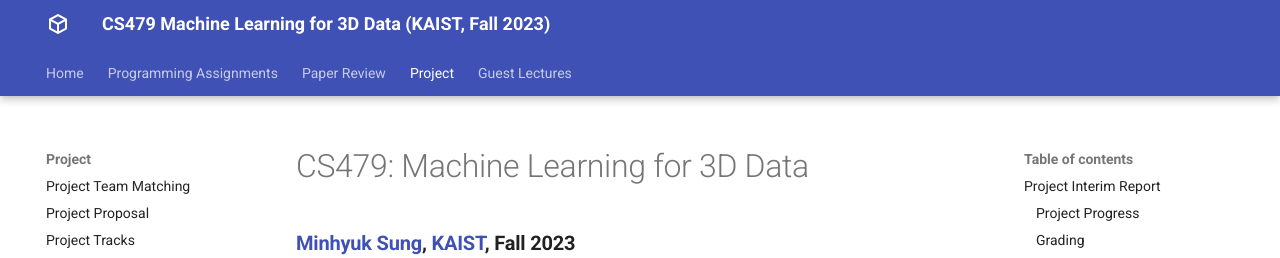
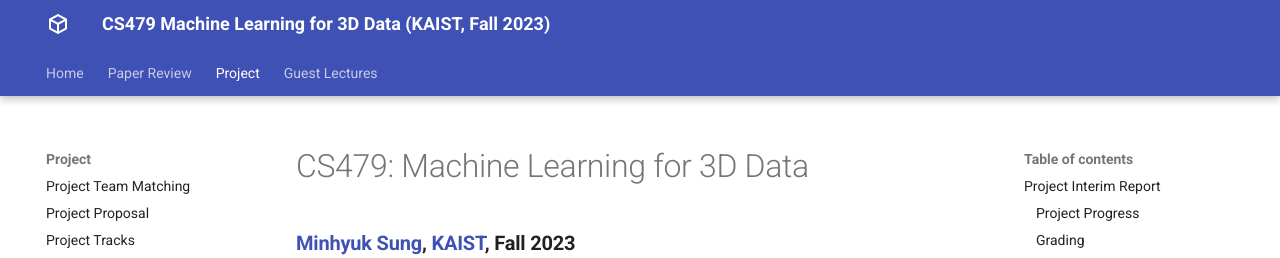
Before and after one commit to mhsung/kaist-cs479-fall-2023, an MkDocs documentation site: the page built from docs/project-interim-report.md, in a window 1280 px wide. Shown: the top 258 px of the page. Built offline with MkDocs 1.6.1 and Material for MkDocs 9.7.7, drawn with Linux system fonts in a browser that asks for light colours.

Commit message:
Updated.

```diff
--- a/mkdocs.yml
+++ b/mkdocs.yml
@@ -30,7 +30,6 @@ copyright: Copyright &copy; 2023 Minhyuk Sung
 
 nav:
   - Home: index.md
-  - Programming Assignments: programming-assignments.md
   - Paper Review: paper-review.md
   - Project:
     - Project Team Matching: project-team-matching.md
```
Also changed, not shown: 2 other files.
